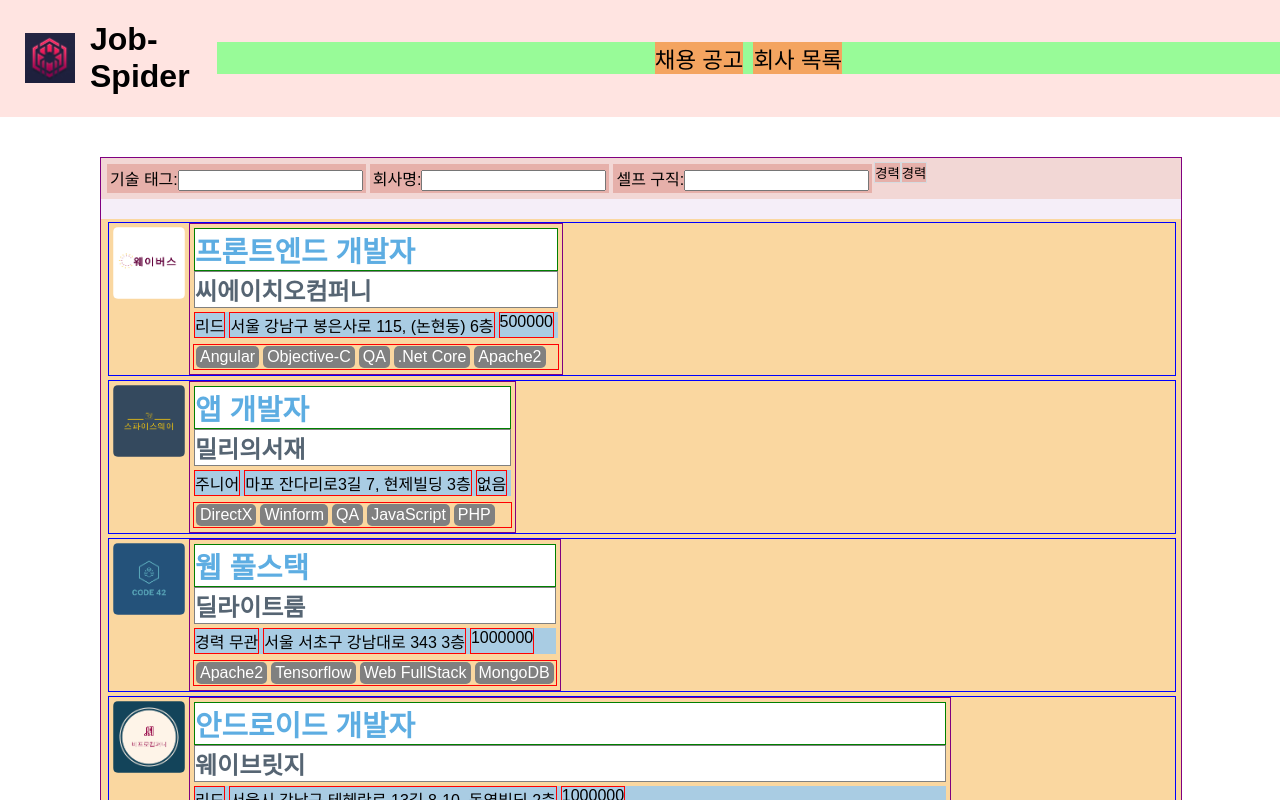
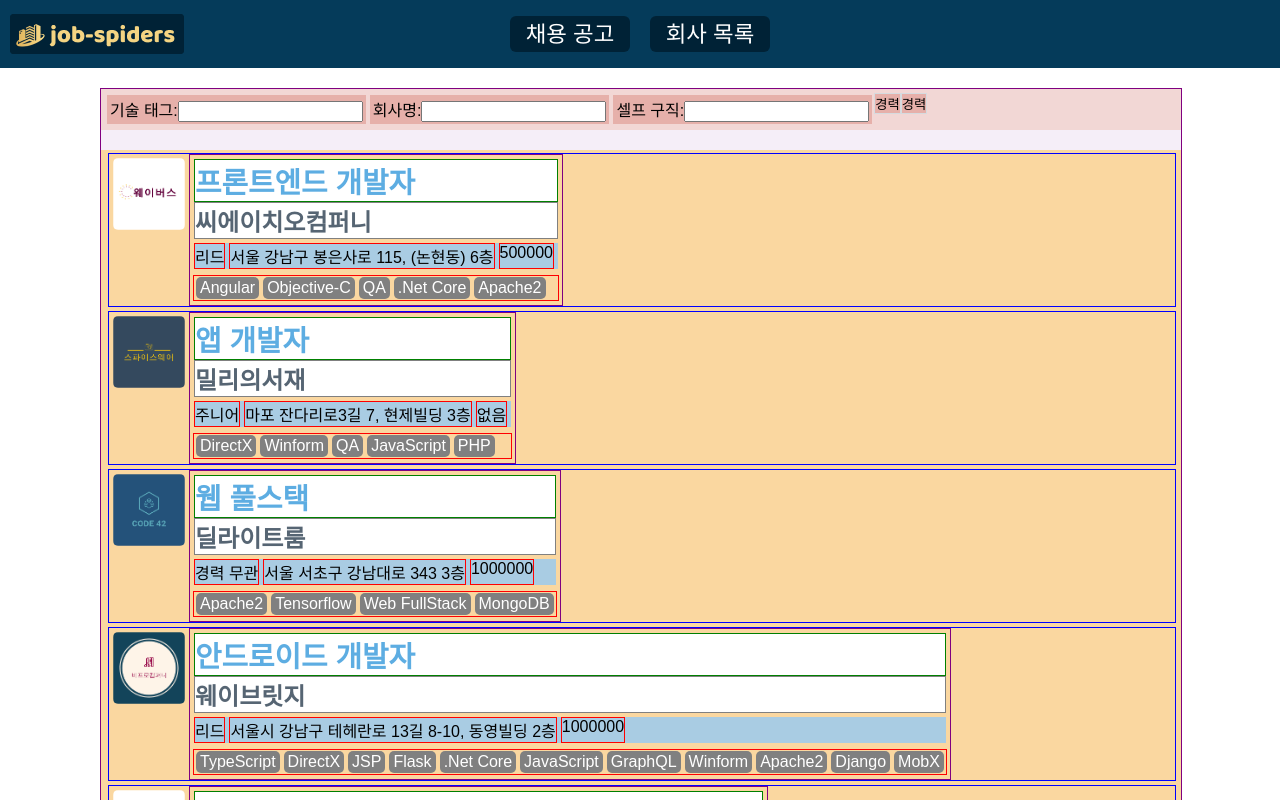
Before and after one commit to dragonsuperf/job-spider, a React (Create React App) app in the folder frontend/: page / in a window 1280 px wide. Shown: the top 800 px of the page. Built offline with nearby package versions, Linux system fonts and the light colour scheme.

Commit message:
헤더 메뉴 정리

```diff
--- a/frontend/src/layouts/container.js
+++ b/frontend/src/layouts/container.js
@@ -1,7 +1,6 @@
 import React, { Fragment } from 'react';
 import { Route } from 'react-router-dom'
 import { HeaderNav } from './headerNav';
-// import { Content } from './content';
 import { Footer } from './footer';
 import { RecruitArea, OfferArea, CompanyPage, ResumePage, ApplicationArea } from '../pages/index'
 
@@ -12,9 +11,6 @@ const Container = () => {
             <div className="contentArea">
                 <Route path="/" exact={true} component={RecruitArea}/>
                 <Route path="/company" component={CompanyPage}/>
-                {/* <Route path="/offer" component={OfferArea}/>
-                <Route path="/application" component={ApplicationArea}/>
-                <Route path="/resume" component={ResumePage}/> */}
             </div>
             <Footer/>
         </Fragment>
--- a/frontend/src/layouts/headerNav.js
+++ b/frontend/src/layouts/headerNav.js
@@ -1,15 +1,11 @@
-import React from 'react';
-import { Link } from 'react-router-dom'
+import React from "react";
+import { Link } from "react-router-dom";
 
 export const HeaderNav = () => {
   return (
-        <header className='headerNav'>
+    <header className="header_nav">
       <div className="nav_title">
-                <img className="site_logo"
-                    src="/images/site/main_logo.png"
-                    width="50rem"
-                    height="50rem"/>
-                <h1 className="site_title">Job-Spider</h1>
+        <img className="site_logo" src="/images/site/temp_logo.png" />
       </div>
       <nav className="nav_center">
         <ul className="nav_menus">
@@ -25,25 +21,17 @@ export const HeaderNav = () => {
           </li>
         </ul>
       </nav>
-            {/* <div className="nav_user">
-                <ul className="nav_links">
-                    <li className="nav_link">
-                        <Link className="nav_link__href" to="resume">
-                            <i className="nav_icon fas fa-file-alt" title="이력서"></i>
-                        </Link>
-                        <p className="icon_tooltip">이력서</p>
-                    </li>
-                    <li className="nav_link">
-                        <i className="nav_icon fas fa-bell" title="알림"></i>
-                        <p className="icon_tooltip">알림</p>
-                    </li>
-                    <li className="nav_link">
-                        <i className="nav_icon fas fa-id-badge" title="마이페이지"></i>
-                        <p className="icon_tooltip">마이페이지</p>
-                    </li>
-                </ul>
-                </div> */}
-            <img className="mobile_menu__icon" src="/images/menus/burger.png"/>
+      <nav className="mobile_nav">
+        <div className="hidden_title">
+          <img
+            className="mobile_logo"
+            src="/images/site/temp_mobile_logo.png"
+          />
+        </div>
+        <div className="mobile_menu">
+          <img className="mobile_menu__icon" src="/images/menus/burger.png" />
+        </div>
+      </nav>
     </header>
-    )
-}
+  );
+};
--- a/frontend/src/style/container.css
+++ b/frontend/src/style/container.css
@@ -1,25 +1,22 @@
-header {
+.header_nav {
   margin: 0px;
   padding: 0px;
   display: flex;
-    direction: row;
-    justify-content: space-between;
-    background: mistyrose;
+  background: #053b5a;
   align-items: center;
-    justify-content: flex-start;
+  position: static;
+  box-sizing: content-box;
 }
 
 .contentArea {
-    margin: 40px 100px 40px 100px;
+  margin: 20px 100px 20px 100px;
   padding: 0px;
   display: block;
-
-    background: lightblue;
 }
 
 @media screen and (max-width: 576px) {
   .contentArea {
-        margin: 10px;
+    margin: 20px;
   }
 }
 
@@ -31,33 +28,25 @@ footer {
 }
 
 .nav_title {
-    background: mistyrose;
-    margin-left: 20px;
+  vertical-align: middle;
+  position: absolute;
+  left: 10px;
   display: flex;
-    direction: row;
   align-items: center;
-
+  box-sizing: border-box;
 }
 
-.site_title{
-    margin-left: 10px;
-    padding: 0px;
-
+@media screen and (max-width: 576px) {
+  .nav_title {
+    display: none;
   }
-
-.site_logo{
-    margin: 5px;
 }
 
 .nav_center {
   width: 100%;
   text-align: center;
-}
-
-@media screen and (max-width: 576px) {
-    .site_title {
-        display: none;
-    }
+  background-color: #053b5a;
+  height: 100%;
 }
 
 @media screen and (max-width: 576px) {
@@ -66,28 +55,29 @@ footer {
   }
 }
 
-@media screen and (max-width: 576px) {
-    .nav_user {
-        display: none;
-    }
-}
-
 .nav_menus {
-    background: palegreen;
-    /* margin: 10px 0px 10px 0px; */
   padding: 0px;
   display: flex;
   direction: row;
   justify-content: center;
 }
 
-.menu_item{
-    background: sandybrown;
-    margin: 0px 5px 0px 5px;
+.menu_item {
+  background: #002236;
+  margin: 0px 10px 0px 10px;
+  border-radius: 6px;
+  height: 36px;
+  width: 120px;
+
 }
 
 .menu_item__link {
   font-size: 1.4rem;
+  vertical-align: middle;
+}
+
+li > .menu_item__link {
+  color: white;
 
 }
 
@@ -100,45 +90,74 @@ footer {
   justify-content: space-around;
 }
 
-.nav_icon{
+.nav_icon {
   margin: 10px;
   font-size: 1.5rem;
 }
 
-.icon_tooltip{
+.icon_tooltip {
   display: none;
 }
 
-.mobile_menu__icon{
-    width: 3rem;
-    height: 3rem;
-    margin-right: 20px;
+.mobile_nav {
   display: none;
 }
 
 @media screen and (max-width: 576px) {
-    .mobile_menu__icon {
-        display: block;
-        margin-right: 25px;
+  .mobile_nav {
+    display: flex;
+    width: 100%;
+    text-align: center;
+    justify-content: space-between;
+    background-color: #053b5a;
+    height: 100%;
   }
 }
 
-.page_container{
+.hidden_title {
+  display: none;
+}
+
+@media screen and (max-width: 576px) {
+  .hidden_title {
+    margin: 10px;
+    display: flex;
+  }
+}
+
+.mobile_menu {
+  display: none;
+}
+
+@media screen and (max-width: 576px) {
+  .mobile_menu {
+    display: flex;
+    height: 40px;
+    width: 40px;
+    margin: 10px;
+  }
+
+  .mobile_menu__icon {
+    width: 40px;
+  }
+}
+
+.page_container {
   display: flex;
   align-items: center;
   justify-content: center;
 }
 
 .page_list {
-    background: #EBDEF0;
+  background: #ebdef0;
   margin: 5px;
   display: flex;
   direction: row;
 }
 
 .page_item {
-    border: 1px solid #ABB2B9;
-    background: #F4F6F6;
+  border: 1px solid #abb2b9;
+  background: #f4f6f6;
   border-radius: 4px;
   padding: 4px 8px 4px 8px;
   margin: 4px 3px 4px 3px;
```
Also changed, not shown: frontend/public/images/site/temp_logo.png (added), frontend/public/images/site/temp_mobile_logo.png (added). Lines whose indentation alone changed are shown as unchanged.
